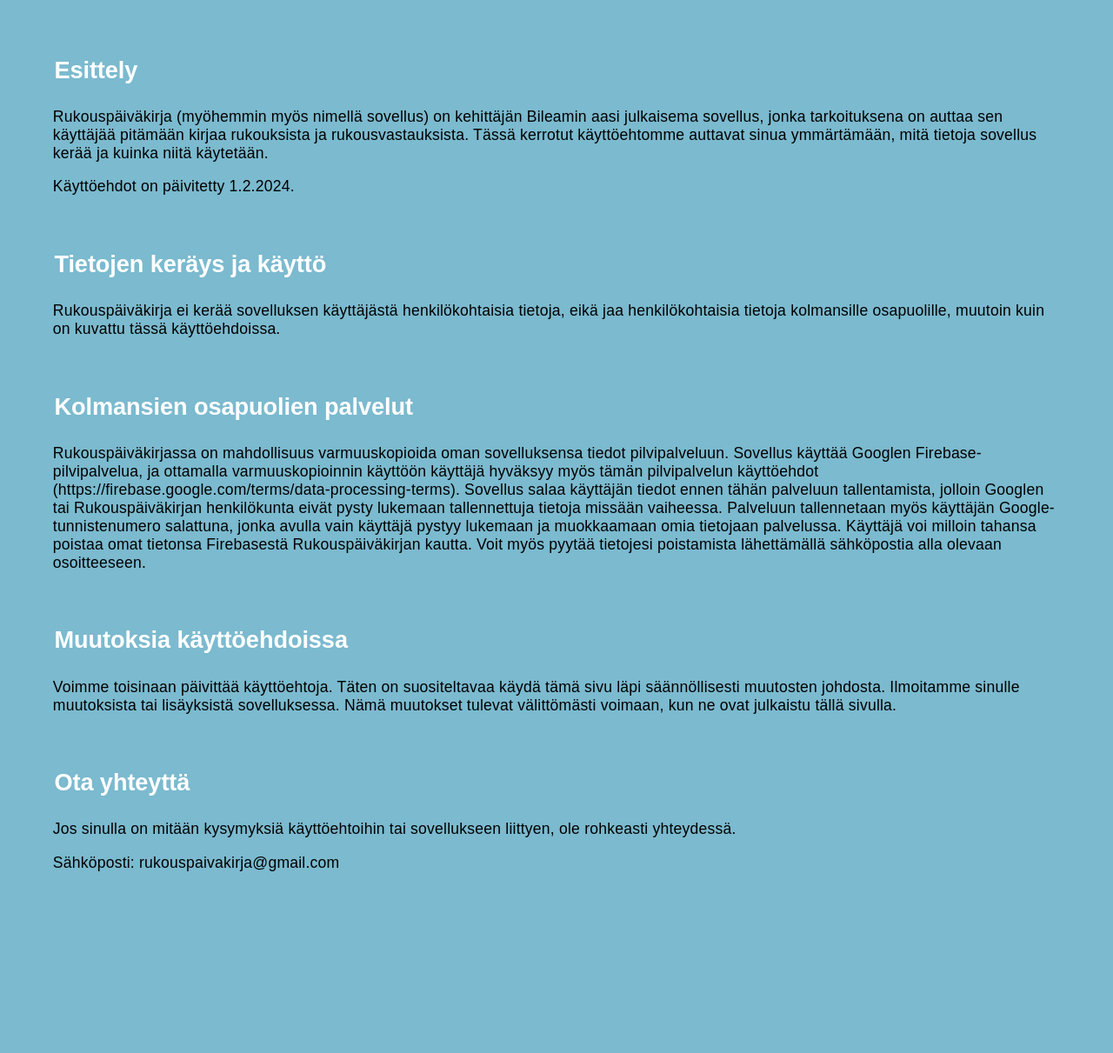
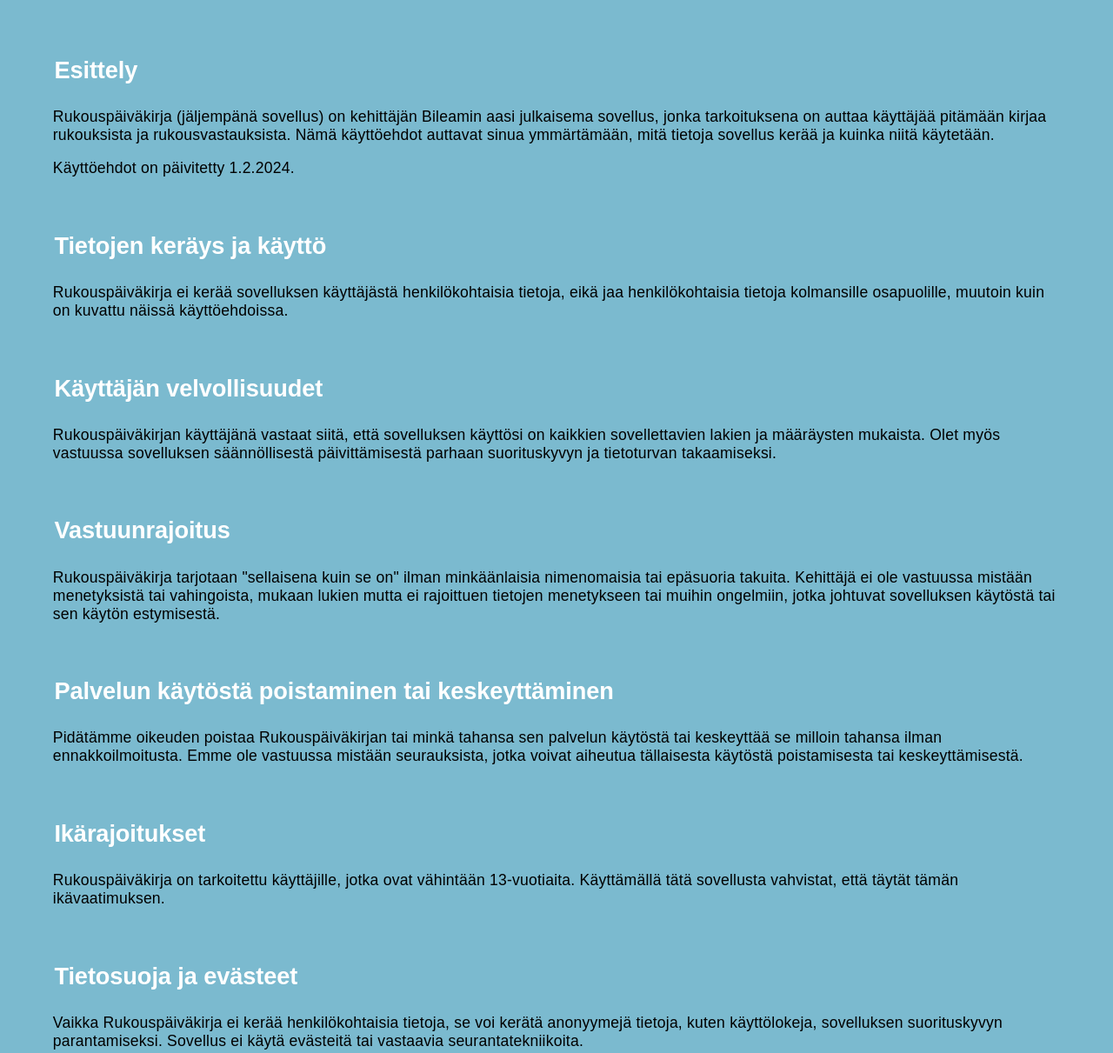
Before and after one commit to villepuuri/Rukouspaivakirja, a plain HTML site: page index.html in a window 1280 px wide. Shown: the part 114-1325 px from the top of the page at 87% size. Before the commit the page ends 1285 px from the top, so only its background shows below. Drawn offline with Linux system fonts and the light colour scheme.

Commit message:
Update index.html

```diff
--- a/index.html
+++ b/index.html
@@ -1,4 +1,4 @@
-<html lang="en">
+<html lang="fi">
 
 <head>
     <meta charset="UTF-8">
@@ -12,12 +12,7 @@
 
     <h3>Esittely</h3>
     <p>
-        Rukouspäiväkirja (myöhemmin myös nimellä sovellus) on
-        kehittäjän Bileamin aasi julkaisema sovellus, jonka tarkoituksena
-        on auttaa sen käyttäjää pitämään kirjaa rukouksista ja
-        rukousvastauksista. Tässä kerrotut käyttöehtomme auttavat sinua
-        ymmärtämään, mitä tietoja sovellus kerää
-        ja kuinka niitä käytetään.
+        Rukouspäiväkirja (jäljempänä sovellus) on kehittäjän Bileamin aasi julkaisema sovellus, jonka tarkoituksena on auttaa käyttäjää pitämään kirjaa rukouksista ja rukousvastauksista. Nämä käyttöehdot auttavat sinua ymmärtämään, mitä tietoja sovellus kerää ja kuinka niitä käytetään.
     </p>
     <p>
         Käyttöehdot on päivitetty 1.2.2024.
@@ -25,49 +20,47 @@
 
     <h3>Tietojen keräys ja käyttö</h3>
     <p>
-        Rukouspäiväkirja ei kerää sovelluksen käyttäjästä
-        henkilökohtaisia tietoja, eikä jaa henkilökohtaisia tietoja
-        kolmansille osapuolille, muutoin kuin on kuvattu tässä
-        käyttöehdoissa.
+        Rukouspäiväkirja ei kerää sovelluksen käyttäjästä henkilökohtaisia tietoja, eikä jaa henkilökohtaisia tietoja kolmansille osapuolille, muutoin kuin on kuvattu näissä käyttöehdoissa.
     </p>
 
-    <h3>Kolmansien osapuolien palvelut</h3>
+    <h3>Käyttäjän velvollisuudet</h3>
     <p>
-        Rukouspäiväkirjassa on mahdollisuus varmuuskopioida oman
-        sovelluksensa tiedot pilvipalveluun. Sovellus käyttää Googlen
-        Firebase-pilvipalvelua, ja ottamalla varmuuskopioinnin käyttöön
-        käyttäjä hyväksyy myös tämän pilvipalvelun käyttöehdot
-        (https://firebase.google.com/terms/data-processing-terms).
-        Sovellus salaa käyttäjän tiedot ennen tähän palveluun
-        tallentamista, jolloin Googlen tai Rukouspäiväkirjan henkilökunta
-        eivät pysty lukemaan tallennettuja tietoja missään vaiheessa.
-        Palveluun tallennetaan myös käyttäjän Google-tunnistenumero
-        salattuna, jonka avulla vain käyttäjä pystyy lukemaan ja
-        muokkaamaan omia tietojaan palvelussa. Käyttäjä voi milloin
-        tahansa poistaa omat tietonsa Firebasestä Rukouspäiväkirjan
-        kautta. Voit myös pyytää tietojesi poistamista lähettämällä
-        sähköpostia alla olevaan osoitteeseen.
+        Rukouspäiväkirjan käyttäjänä vastaat siitä, että sovelluksen käyttösi on kaikkien sovellettavien lakien ja määräysten mukaista. Olet myös vastuussa sovelluksen säännöllisestä päivittämisestä parhaan suorituskyvyn ja tietoturvan takaamiseksi.
+    </p>
+
+    <h3>Vastuunrajoitus</h3>
+    <p>
+        Rukouspäiväkirja tarjotaan "sellaisena kuin se on" ilman minkäänlaisia nimenomaisia tai epäsuoria takuita. Kehittäjä ei ole vastuussa mistään menetyksistä tai vahingoista, mukaan lukien mutta ei rajoittuen tietojen menetykseen tai muihin ongelmiin, jotka johtuvat sovelluksen käytöstä tai sen käytön estymisestä.
+    </p>
+
+    <h3>Palvelun käytöstä poistaminen tai keskeyttäminen</h3>
+    <p>
+        Pidätämme oikeuden poistaa Rukouspäiväkirjan tai minkä tahansa sen palvelun käytöstä tai keskeyttää se milloin tahansa ilman ennakkoilmoitusta. Emme ole vastuussa mistään seurauksista, jotka voivat aiheutua tällaisesta käytöstä poistamisesta tai keskeyttämisestä.
+    </p>
+
+    <h3>Ikärajoitukset</h3>
+    <p>
+        Rukouspäiväkirja on tarkoitettu käyttäjille, jotka ovat vähintään 13-vuotiaita. Käyttämällä tätä sovellusta vahvistat, että täytät tämän ikävaatimuksen.
+    </p>
+
+    <h3>Tietosuoja ja evästeet</h3>
+    <p>
+        Vaikka Rukouspäiväkirja ei kerää henkilökohtaisia tietoja, se voi kerätä anonyymejä tietoja, kuten käyttölokeja, sovelluksen suorituskyvyn parantamiseksi. Sovellus ei käytä evästeitä tai vastaavia seurantatekniikoita.
     </p>
 
     <h3>Muutoksia käyttöehdoissa</h3>
     <p>
-        Voimme toisinaan päivittää käyttöehtoja. Täten on
-        suositeltavaa käydä tämä sivu läpi säännöllisesti muutosten
-        johdosta. Ilmoitamme sinulle muutoksista tai lisäyksistä
-        sovelluksessa. Nämä muutokset tulevat välittömästi voimaan,
-        kun ne ovat julkaistu tällä sivulla.
+        Voimme toisinaan päivittää käyttöehtoja. Täten on suositeltavaa käydä tämä sivu läpi säännöllisesti muutosten johdosta. Ilmoitamme sinulle muutoksista tai lisäyksistä sovelluksessa. Nämä muutokset tulevat välittömästi voimaan, kun ne ovat julkaistu tällä sivulla.
     </p>
 
     <h3>Ota yhteyttä</h3>
     <p>
-        Jos sinulla on mitään kysymyksiä käyttöehtoihin tai
-        sovellukseen liittyen, ole rohkeasti yhteydessä.
+        Jos sinulla on mitään kysymyksiä käyttöehtoihin tai sovellukseen liittyen, ole rohkeasti yhteydessä.
     </p>
     <p>
         Sähköposti: rukouspaivakirja@gmail.com
     </p>
 
-
 </body>
 
 </html>
```
